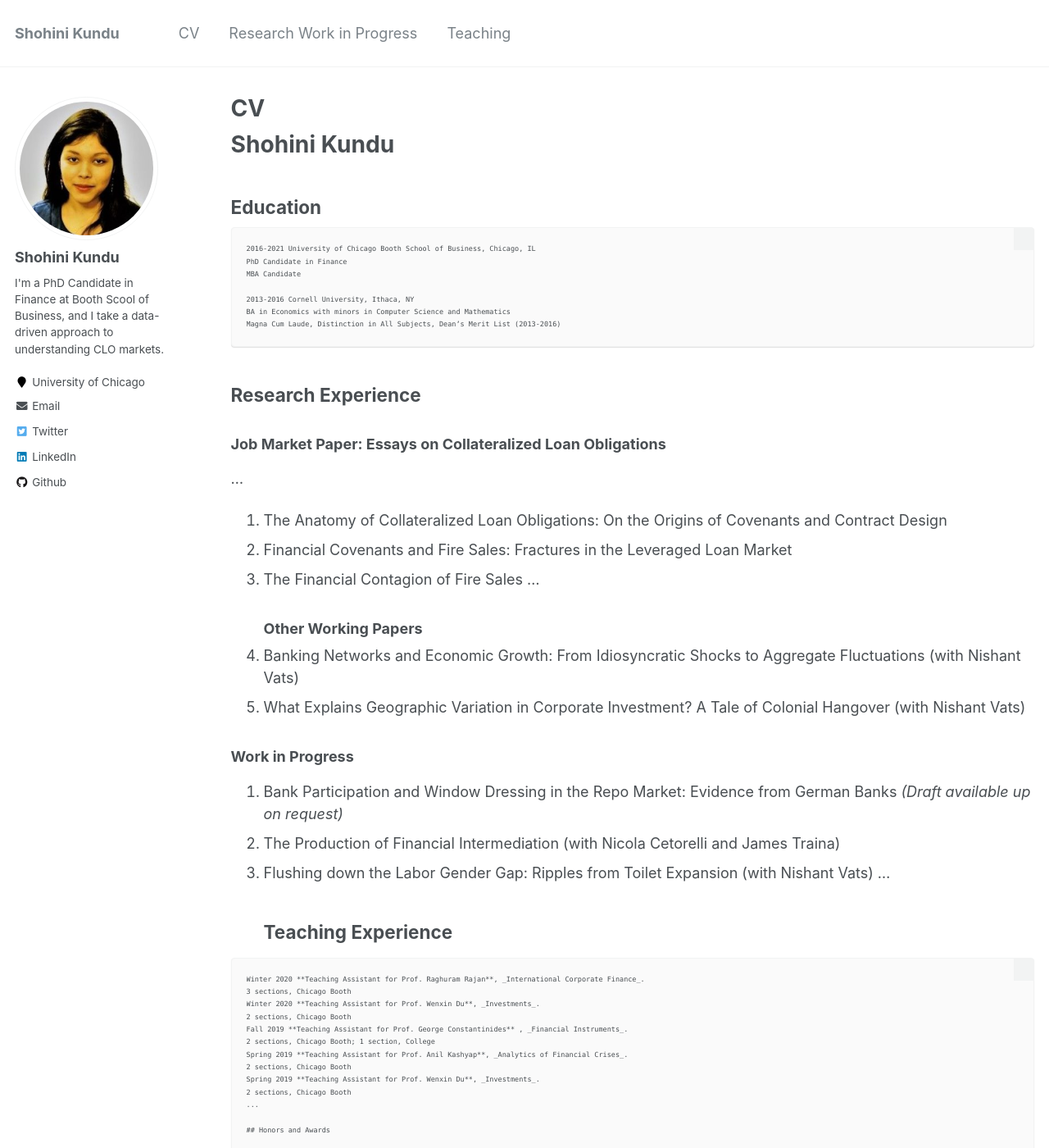
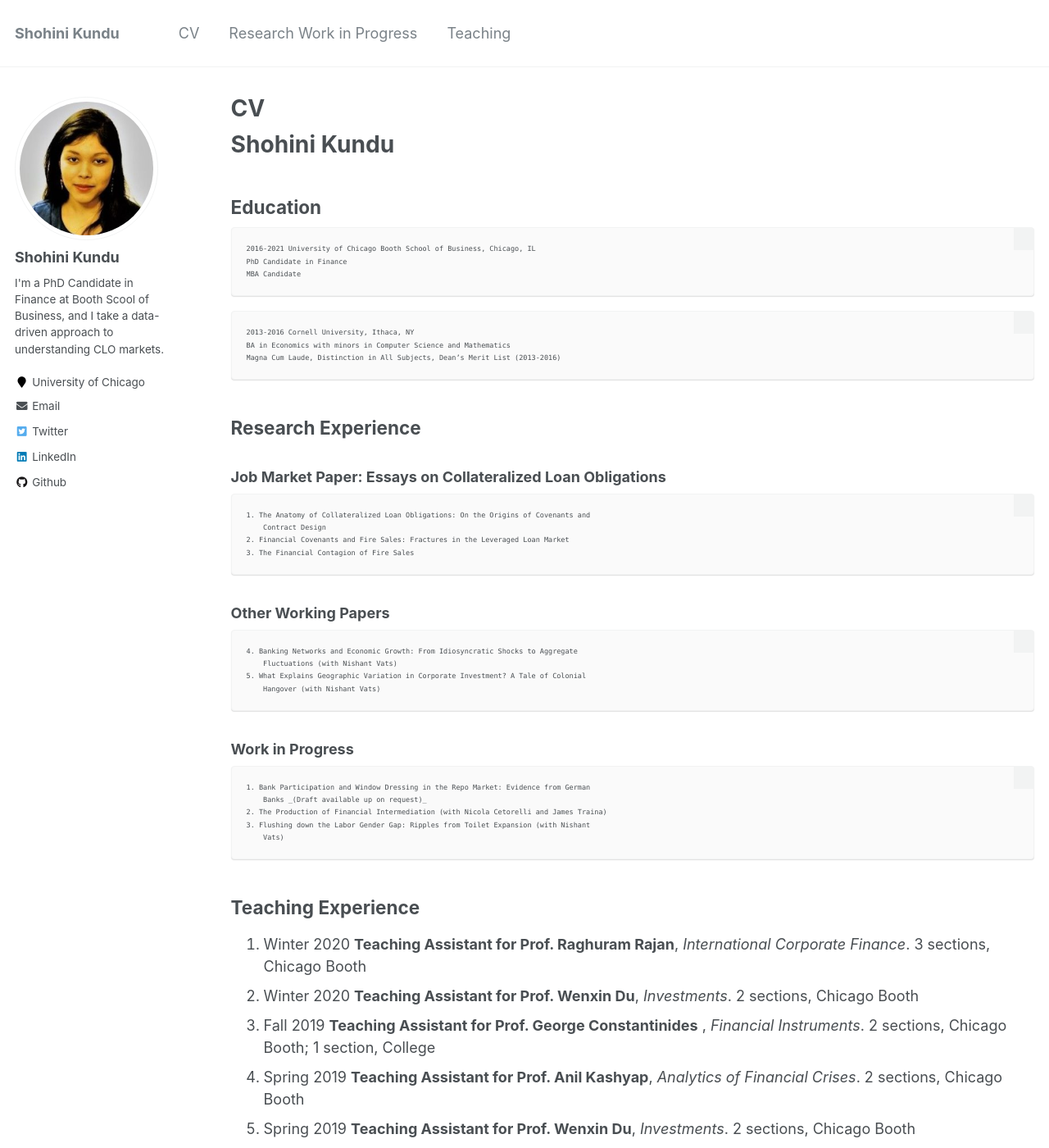
Before and after one commit to shohinikundu/shohinikundu.github.io, a Jekyll site: the page built from _pages/cv.md, in a window 1280 px wide and 1400 px high. Shown: the whole window at 82% size. Built offline with Jekyll 4.4.1, drawn with Linux system fonts in a browser that asks for light colours; some of the changed text lies outside the part shown.

Commit message:
Update cv.md

````diff
--- a/_pages/cv.md
+++ b/_pages/cv.md
@@ -17,7 +17,9 @@ redirect_from:
 2016-2021 University of Chicago Booth School of Business, Chicago, IL
 PhD Candidate in Finance
 MBA Candidate
+```
 
+```
 2013-2016 Cornell University, Ithaca, NY
 BA in Economics with minors in Computer Science and Mathematics
 Magna Cum Laude, Distinction in All Subjects, Dean’s Merit List (2013-2016)
@@ -25,41 +27,37 @@ Magna Cum Laude, Distinction in All Subjects, Dean’s Merit List (2013-2016)
 ## Research Experience
 
 ### Job Market Paper: Essays on Collateralized Loan Obligations
-...
+```
 1. The Anatomy of Collateralized Loan Obligations: On the Origins of Covenants and
     Contract Design
 2. Financial Covenants and Fire Sales: Fractures in the Leveraged Loan Market
 3. The Financial Contagion of Fire Sales
-...
+```
+
 ### Other Working Papers
-
+```
 4. Banking Networks and Economic Growth: From Idiosyncratic Shocks to Aggregate
     Fluctuations (with Nishant Vats)
 5. What Explains Geographic Variation in Corporate Investment? A Tale of Colonial
     Hangover (with Nishant Vats)
+```
 
 ### Work in Progress
-
+```
 1. Bank Participation and Window Dressing in the Repo Market: Evidence from German
     Banks _(Draft available up on request)_
 2. The Production of Financial Intermediation (with Nicola Cetorelli and James Traina)
 3. Flushing down the Labor Gender Gap: Ripples from Toilet Expansion (with Nishant
     Vats)
-...
+```
 ## Teaching Experience
 
-```
-Winter 2020 **Teaching Assistant for Prof. Raghuram Rajan**, _International Corporate Finance_.
-3 sections, Chicago Booth
-Winter 2020 **Teaching Assistant for Prof. Wenxin Du**, _Investments_.
-2 sections, Chicago Booth
-Fall 2019 **Teaching Assistant for Prof. George Constantinides** , _Financial Instruments_.
-2 sections, Chicago Booth; 1 section, College
-Spring 2019 **Teaching Assistant for Prof. Anil Kashyap**, _Analytics of Financial Crises_.
-2 sections, Chicago Booth
-Spring 2019 **Teaching Assistant for Prof. Wenxin Du**, _Investments_.
-2 sections, Chicago Booth
-...
+1. Winter 2020 **Teaching Assistant for Prof. Raghuram Rajan**, _International Corporate Finance_. 3 sections, Chicago Booth
+2. Winter 2020 **Teaching Assistant for Prof. Wenxin Du**, _Investments_. 2 sections, Chicago Booth
+3. Fall 2019 **Teaching Assistant for Prof. George Constantinides** , _Financial Instruments_. 2 sections, Chicago Booth; 1 section, College
+4. Spring 2019 **Teaching Assistant for Prof. Anil Kashyap**, _Analytics of Financial Crises_. 2 sections, Chicago Booth
+5. Spring 2019 **Teaching Assistant for Prof. Wenxin Du**, _Investments_. 2 sections, Chicago Booth
+
 
 ## Honors and Awards
 
@@ -91,16 +89,16 @@ Commodities Research Team
 Summer Analyst , BlackRock Portfolio Analytics Group , New York, NY.
 Financial Markets Advisory
 ```
+
 ## Personal
 ### 2017- date
 ```
 Board of Directors, Telluride Association. Serve as a trustee for an educational non-profit organization with an endowment of > $50 million that offers educational opportunities and scholarships to high potential high school, undergraduate, and graduate students.
-...
+```
 ### 2013
-...
+```
 President’s Volunteer Service Award (Gold Level)
-...
-...
-Citizenship: USA
-Languages: English, Bengali, Spanish, Hindi
 ```
+
+**Citizenship**: USA
+**Languages**: English, Bengali, Spanish, Hindi
````
